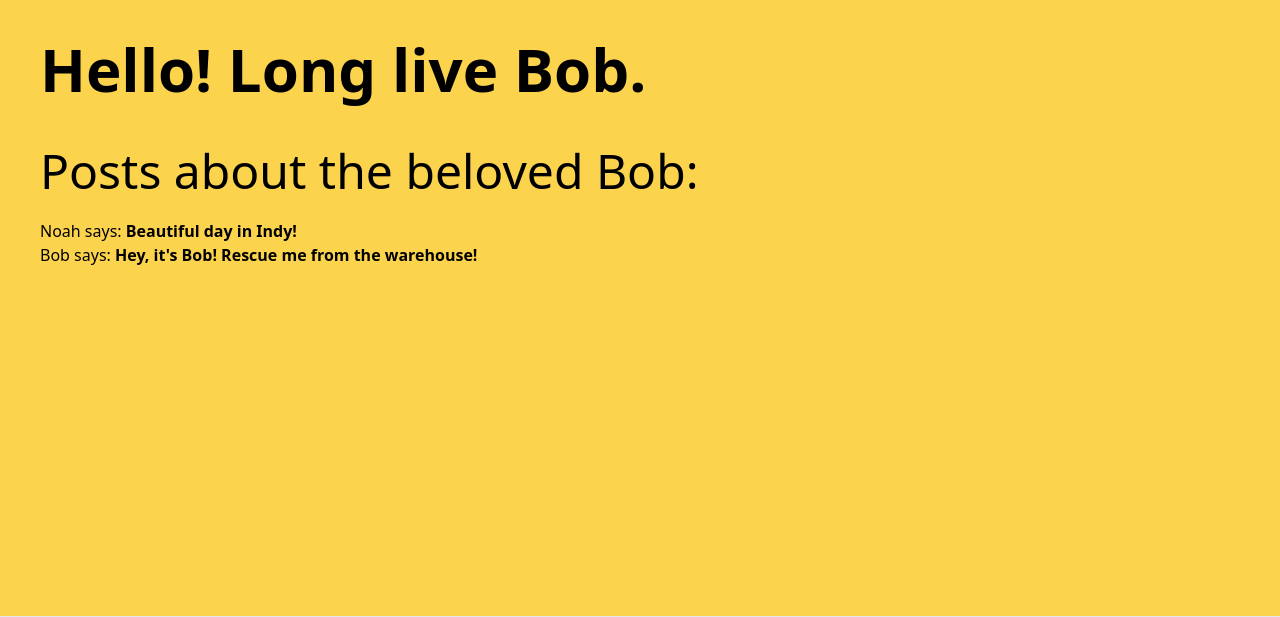
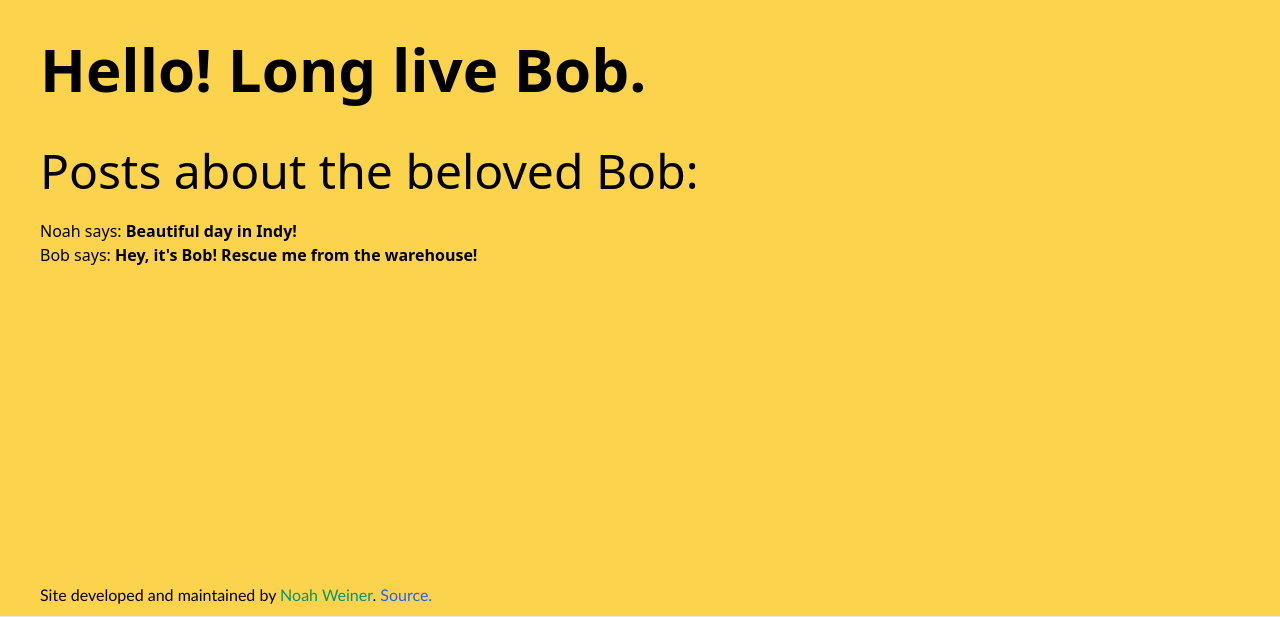
Before and after one commit to serviceberry3/bob_come_home, a Flask app: page / in a window 1280 px wide. Shown: the part 183-800 px from the top of the page. Run offline with Flask 2, Linux system fonts and the light colour scheme; style sheets or scripts are compiled from the project's sources; some web fonts are replaced.

Commit message:
add credits

```diff
--- a/app/static/css/home.css
+++ b/app/static/css/home.css
@@ -92,3 +92,9 @@
 /*TODO*/
 .bob-stache:active {
 }
+
+.credits {
+  position: absolute;
+  bottom: 10px;
+  font-family: 'Gill Sans', 'Gill Sans MT', Calibri, 'Trebuchet MS', sans-serif;
+}
--- a/app/templates/base.html
+++ b/app/templates/base.html
@@ -93,8 +93,11 @@
 
                 <!--insert 'content' block here-->
                 {% block content %}{% endblock %} <!--define where this template should insert 'content' block-->
+                <div class="credits ml-10">
+                    Site developed and maintained by <a class="text-green-600" href="https://serviceberry3.github.io/">Noah Weiner</a>. <a class="text-blue-600" href="https://github.com/serviceberry3/bob_come_home">Source.</a>
+                </div>
+            </div>
 
-            </div>
         </div>
 
     </body>
```
